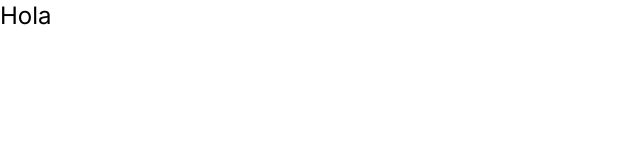
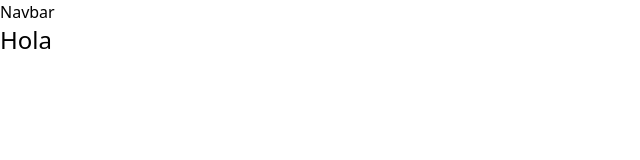
Before and after one commit to ReneKubax/Portfolio, a Next.js app: page / in a window 1280 px wide. Shown: the top 160 px of the page, without its empty margins (0-640 px from the left). Built offline with nearby package versions, Linux system fonts and the light colour scheme.

Commit message:
Installing packages

```diff
--- /dev/null
+++ b/components/Navbar.tsx
@@ -0,0 +1,15 @@
+"use client" // this is a client component
+import React from "react"
+import { useState } from "react"
+import { Link } from "react-scroll/modules"
+import { usePathname } from "next/navigation"
+import { useTheme } from "next-themes"
+import { RiMoonFill, RiSunLine } from "react-icons/ri"
+import { IoMdMenu, IoMdClose } from "react-icons/io"
+
+
+export const Navbar = () => {
+  return (
+    <div>Navbar</div>
+  )
+}
--- a/src/app/layout.tsx
+++ b/src/app/layout.tsx
@@ -1,7 +1,6 @@
+import { Navbar } from '../../components/Navbar'
 import './globals.css'
-import { Inter } from 'next/font/google'
 
-const inter = Inter({ subsets: ['latin'] })
 
 export const metadata = {
   title: 'Renes Portfolio',
@@ -15,7 +14,10 @@ export default function RootLayout({
 }) {
   return (
     <html lang="en">
-      <body className={inter.className}>{children}</body>
+      <body>
+        <Navbar/>
+        {children}
+        </body>
     </html>
   )
 }
```
Also changed, not shown: package.json (+17 -10 lines), 1 other file (tests, documents, lock files or other folders).
